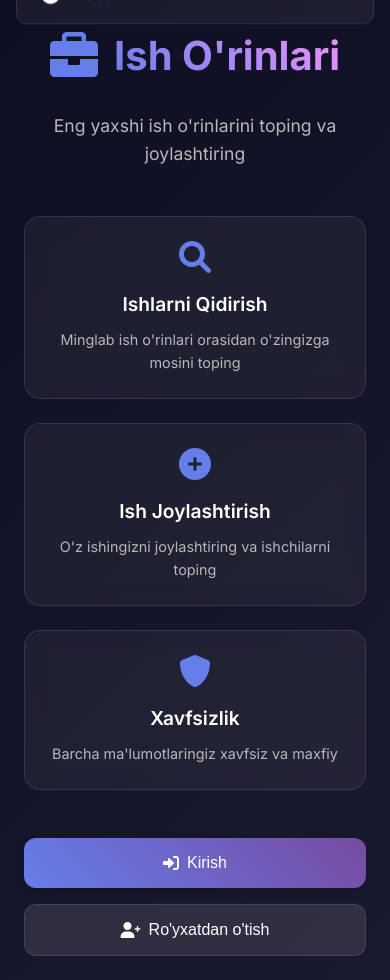
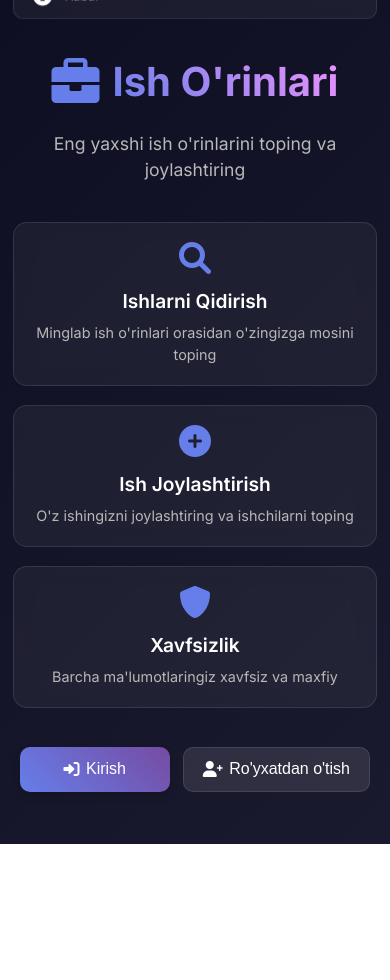
Before and after one commit to Komiljon76/telegram-mini-app, a website: page public/index.html in a window 390 px wide. After the commit the page ends 844 px from the top, so only its background shows below. Drawn offline with Linux system fonts and the light colour scheme.

Commit message:
Adjust UI size for Telegram mini-app

```diff
--- a/public/style.css
+++ b/public/style.css
@@ -38,19 +38,19 @@
     --shadow-lg: 0 8px 16px rgba(0, 0, 0, 0.2);
     --shadow-glow: 0 0 20px rgba(102, 126, 234, 0.3);
 
-    /* Spacing */
-    --spacing-xs: 0.25rem;
-    --spacing-sm: 0.5rem;
-    --spacing-md: 1rem;
-    --spacing-lg: 1.5rem;
-    --spacing-xl: 2rem;
-    --spacing-2xl: 3rem;
+    /* Spacing - Reduced */
+    --spacing-xs: 0.2rem;
+    --spacing-sm: 0.4rem;
+    --spacing-md: 0.8rem;
+    --spacing-lg: 1.2rem;
+    --spacing-xl: 1.6rem;
+    --spacing-2xl: 2.4rem;
 
     /* Border Radius */
-    --radius-sm: 8px;
-    --radius-md: 12px;
-    --radius-lg: 16px;
-    --radius-xl: 24px;
+    --radius-sm: 6px;
+    --radius-md: 10px;
+    --radius-lg: 14px;
+    --radius-xl: 20px;
 
     /* Transitions */
     --transition-fast: 0.2s ease;
@@ -62,9 +62,10 @@ body {
     font-family: 'Inter', -apple-system, BlinkMacSystemFont, 'Segoe UI', Roboto, sans-serif;
     background: linear-gradient(135deg, var(--bg-primary) 0%, var(--bg-secondary) 50%, var(--bg-tertiary) 100%);
     color: var(--text-primary);
-    line-height: 1.6;
+    line-height: 1.5; /* Adjusted line height */
     min-height: 100vh;
     overflow-x: hidden;
+    font-size: 0.9rem; /* Base font size reduced */
 }
 
 /* Loading Screen */
@@ -124,12 +125,12 @@ body {
     display: flex;
     align-items: center;
     justify-content: center;
-    padding: var(--spacing-lg);
+    padding: var(--spacing-md); /* Reduced padding */
     background: linear-gradient(135deg, var(--bg-primary) 0%, var(--bg-secondary) 100%);
 }
 
 .welcome-content {
-    max-width: 600px;
+    max-width: 480px; /* Reduced max-width for smaller screens */
     width: 100%;
     text-align: center;
     animation: fadeInUp 1s ease;
@@ -226,12 +227,12 @@ body {
     display: flex;
     align-items: center;
     justify-content: center;
-    padding: var(--spacing-lg);
+    padding: var(--spacing-md); /* Reduced padding */
     background: linear-gradient(135deg, var(--bg-primary) 0%, var(--bg-secondary) 100%);
 }
 
 .auth-container {
-    max-width: 400px;
+    max-width: 480px; /* Reduced max-width for smaller screens */
     width: 100%;
     background: var(--bg-card);
     backdrop-filter: blur(10px);
@@ -270,7 +271,7 @@ body {
 }
 
 .auth-header h2 {
-    font-size: 1.8rem;
+    font-size: 1.5rem; /* Adjusted from 1.8rem */
     font-weight: 600;
     flex: 1;
 }
@@ -540,7 +541,7 @@ body {
 }
 
 .section-header h2 {
-    font-size: 1.8rem;
+    font-size: 1.5rem; /* Adjusted from 1.8rem */
     font-weight: 600;
     background: linear-gradient(45deg, var(--primary-color), var(--accent-color));
     -webkit-background-clip: text;
@@ -585,7 +586,7 @@ body {
 }
 
 .job-header h3 {
-    font-size: 1.2rem;
+    font-size: 1.1rem; /* Adjusted from 1.2rem */
     font-weight: 600;
     color: var(--text-primary);
     flex: 1;
@@ -892,7 +893,7 @@ body {
     border-top: 1px solid var(--border-color);
     display: flex;
     justify-content: space-around;
-    padding: var(--spacing-md) 0;
+    padding: var(--spacing-sm) var(--spacing-md);
     position: sticky;
     bottom: 0;
     z-index: 100;
@@ -903,7 +904,7 @@ body {
     flex-direction: column;
     align-items: center;
     gap: var(--spacing-xs);
-    padding: var(--spacing-sm);
+    padding: var(--spacing-sm) var(--spacing-md);
     border-radius: var(--radius-md);
     cursor: pointer;
     transition: var(--transition-fast);
@@ -1214,12 +1215,32 @@ body {
 
 /* Responsive Design */
 @media (max-width: 768px) {
-    .welcome-features {
-        grid-template-columns: 1fr;
+    body {
+        font-size: 0.85rem;
     }
 
-    .welcome-actions {
-        flex-direction: column;
+    h1 {
+        font-size: 1.8rem;
+    }
+
+    h2 {
+        font-size: 1.4rem;
+    }
+
+    h3 {
+        font-size: 1rem;
+    }
+
+    p {
+        font-size: 0.85rem;
+    }
+
+    .welcome-features {
+        grid-template-columns: 1fr; /* Stack features on small screens */
+    }
+
+    .welcome-actions .btn {
+        padding: var(--spacing-sm) var(--spacing-md); /* Smaller buttons */
     }
 
     .job-grid {
@@ -1240,8 +1261,8 @@ body {
     }
 
     .modal-content {
+        padding: var(--spacing-md);
         width: 95%;
-        margin: var(--spacing-md);
     }
 
     .modal-footer {
@@ -1279,24 +1300,44 @@ body {
 }
 
 @media (max-width: 480px) {
+    body {
+        font-size: 0.8rem;
+    }
+
+    h1 {
+        font-size: 1.6rem;
+    }
+
+    h2 {
+        font-size: 1.2rem;
+    }
+
+    h3 {
+        font-size: 0.95rem;
+    }
+
+    p {
+        font-size: 0.8rem;
+    }
+
     .dashboard-main {
         padding: var(--spacing-md);
     }
 
     .auth-container {
-        padding: var(--spacing-lg);
+        padding: var(--spacing-md);
     }
 
     .post-form {
-        padding: var(--spacing-lg);
+        padding: var(--spacing-md);
     }
 
     .profile-card {
-        padding: var(--spacing-lg);
+        padding: var(--spacing-md);
     }
 
     .settings-group {
-        padding: var(--spacing-lg);
+        padding: var(--spacing-md);
     }
 
     .job-actions {
@@ -1307,6 +1348,16 @@ body {
         flex-direction: column;
         gap: var(--spacing-md);
         text-align: center;
+    }
+
+    .header-content .user-info {
+        flex-direction: column;
+        align-items: center;
+        text-align: center;
+    }
+    .header-content .user-avatar {
+        margin-right: 0;
+        margin-bottom: var(--spacing-sm);
     }
 }
 
```
